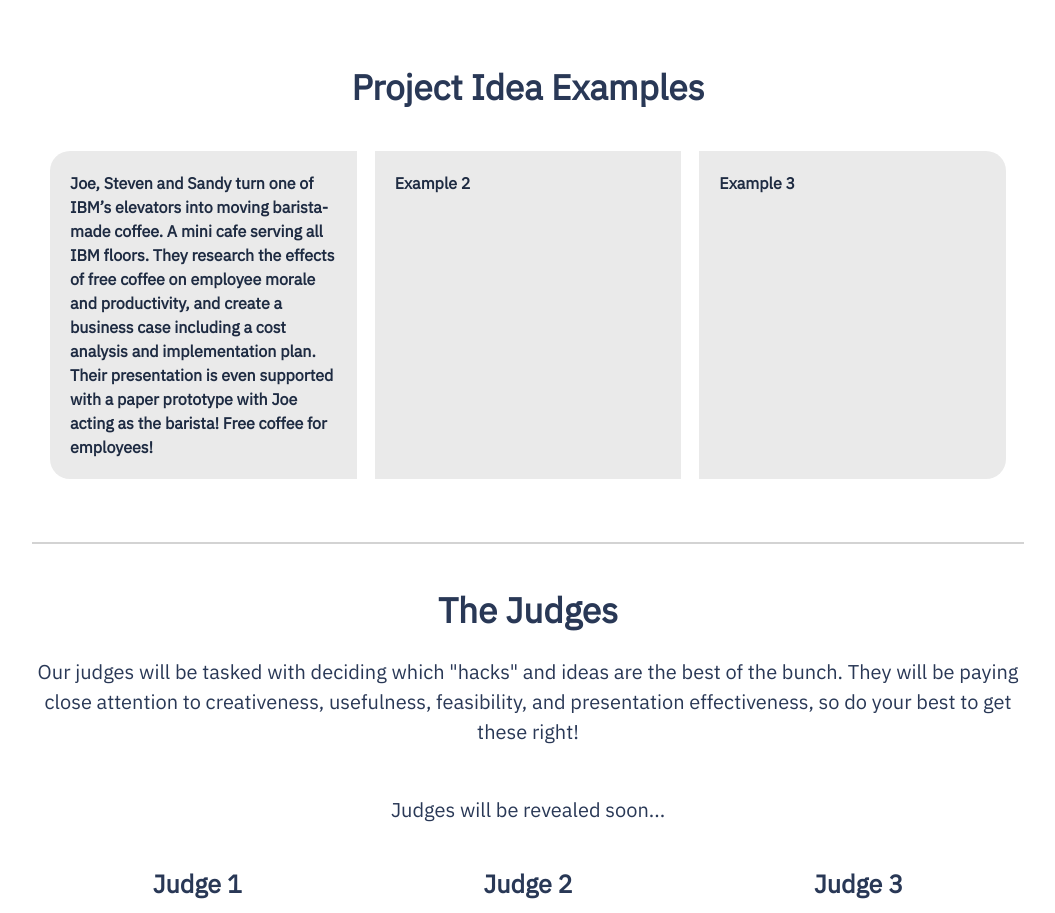
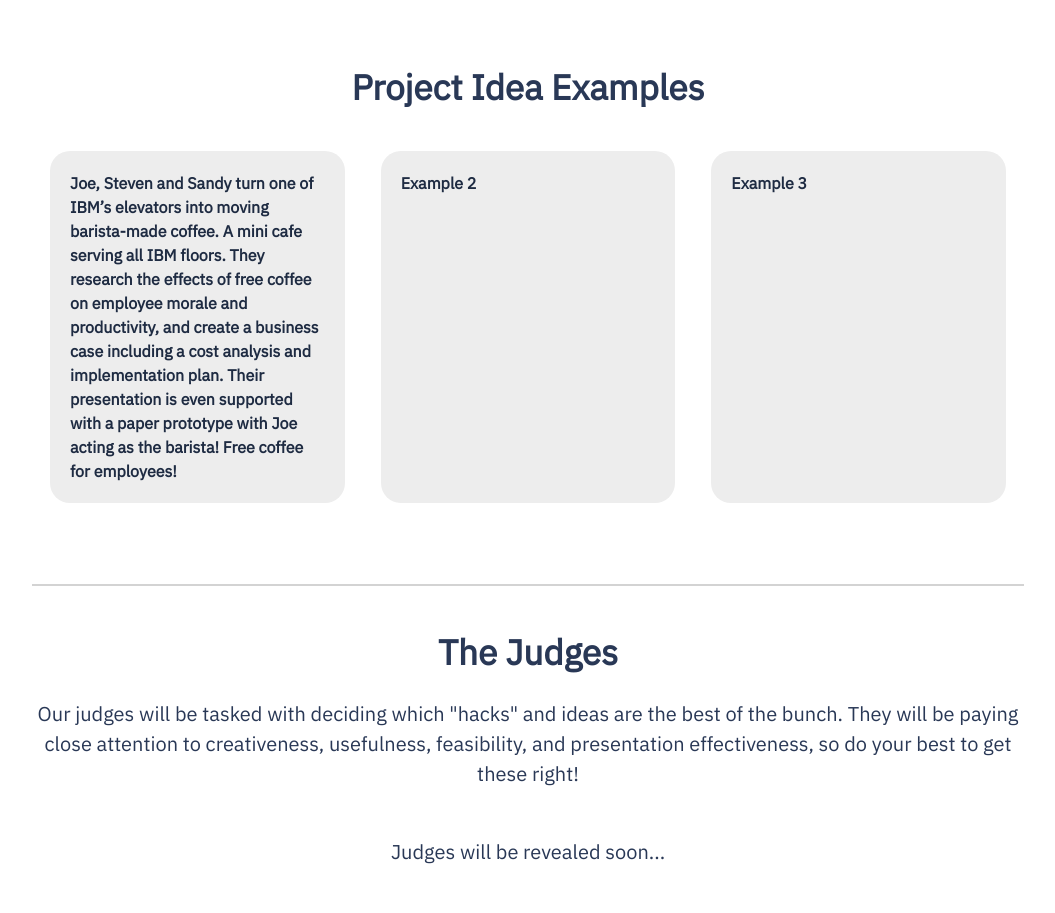
Before and after one commit to max-philip/IBM-GradHack-Website, a React (Create React App) app: page / in a window 1280 px wide. Shown: the part 2440-3353 px from the top of the page, without its empty margins (112-1167 px from the left). Built offline with nearby package versions, Linux system fonts and the light colour scheme; a web font is replaced by a local one.

Commit message:
styling updates

```diff
--- a/src/components/Examples.js
+++ b/src/components/Examples.js
@@ -9,9 +9,9 @@ export default class Examples extends Component {
   render() {
     return (
       <CardGroup>
-        <Card className="example-card">
+        <Card >
           {/* <Card.Img variant="top" src="holder.js/100px160" /> */}
-          <Card.Body>
+          <Card.Body className="example-card">
             <Card.Text>
               <div className="example-text">Joe, Steven and Sandy turn one of IBM’s elevators into moving
                 barista-made coffee. A mini cafe serving all IBM floors. They
@@ -23,18 +23,18 @@ export default class Examples extends Component {
             </Card.Text>
           </Card.Body>
         </Card>
-        <Card className="example-card">
+        <Card>
           {/* <Card.Img variant="top" src="holder.js/100px160" /> */}
-          <Card.Body>
+          <Card.Body className="example-card">
              <Card.Text>
              <div className="example-text">Example 2
               </div>
             </Card.Text>
           </Card.Body>
         </Card>
-        <Card className="example-card">
+        <Card>
           {/* <Card.Img variant="top" src="holder.js/100px160" /> */}
-          <Card.Body>
+          <Card.Body className="example-card">
              <Card.Text>
              <div className="example-text">Example 3
               </div>
--- a/src/components/Prizes.js
+++ b/src/components/Prizes.js
@@ -46,7 +46,7 @@ export default class Prizes extends Component {
 
       <CardGroup>
       <Card className="card">
-      <a href="https://www.youracclaim.com/org/ibm/badge/early-professional-hackathon">
+      <a href="https://www.youracclaim.com/org/ibm/badge/early-professional-hackathon" target="_blank">
         <Card.Img
           src={require("../images/placehold_badge.png")}
           style={{width:"200px", display: "block", margin:"auto"}}/>
--- a/src/styles/card.scss
+++ b/src/styles/card.scss
@@ -14,7 +14,7 @@ $text-color: #293856;
 
 .example-card {
   color: #1e2b42;
-  background-color: #eaeaea;
+  background-color: #ededed;
   font-size: 17px;
   border-radius: 20px;
   margin: 18px;
@@ -37,3 +37,8 @@ $text-color: #293856;
   font-size: 20px;
   text-align: center;
 }
+
+a:hover {
+  color: #061f80;
+  text-decoration: none;
+}
```
